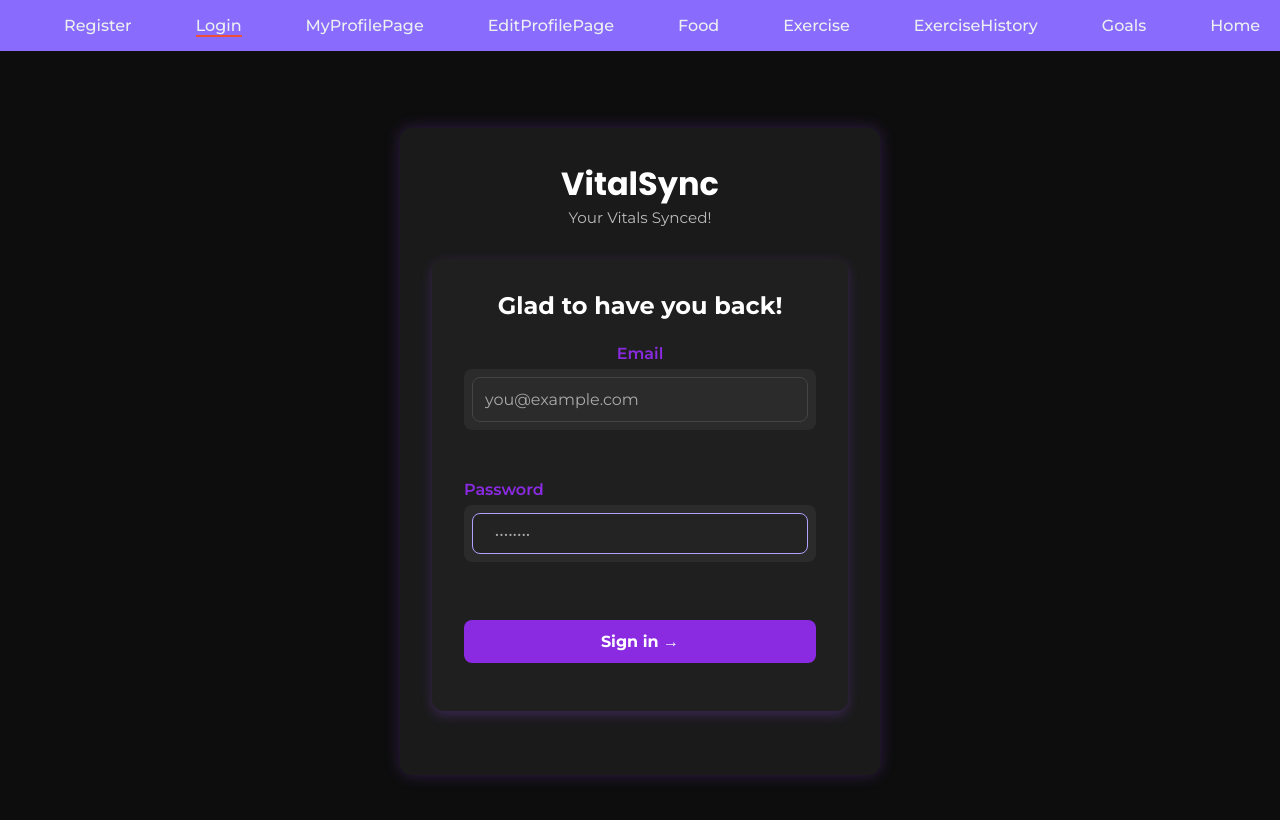
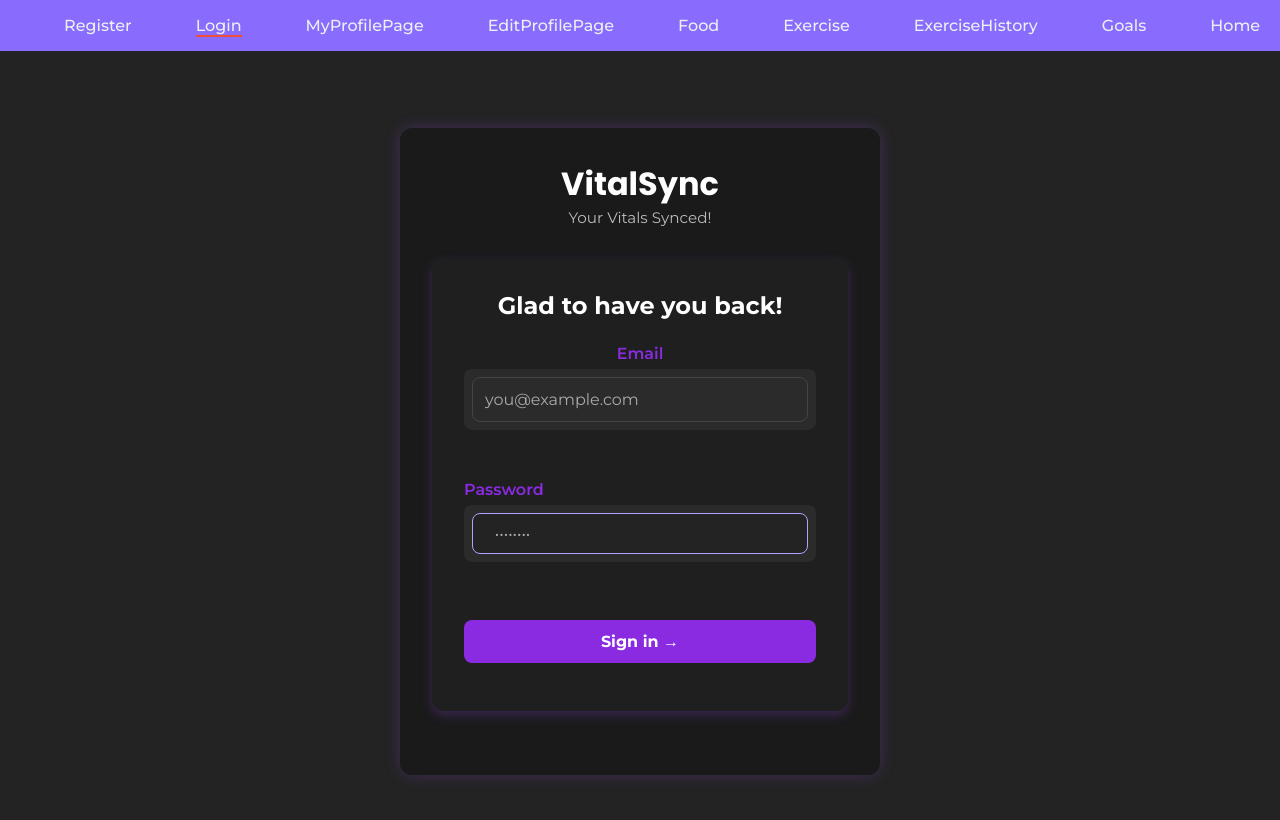
Before and after one commit to esmeaa/VitalSync-frontend, a React (Create React App) app in the folder frontend/: page /AuthPage in a window 1280 px wide. Shown: the top 820 px of the page. Built offline with nearby package versions, Linux system fonts and the light colour scheme.

Commit message:
changed launched page background

```diff
--- a/frontend/src/pages/AuthPage.css
+++ b/frontend/src/pages/AuthPage.css
@@ -7,7 +7,7 @@
 
 body {
   font-family: 'Segoe UI', Tahoma, Geneva, Verdana, sans-serif;
-  background-color: #0d0d0d;
+  background-color: #232323;
   color: white;
 }
 
@@ -16,7 +16,7 @@ body {
   display: flex;
   flex-direction: column;
   min-height: 100vh;
-  background-color: #0d0d0d;
+  background-color: #232323;
 }
 
 /* Form Column */
--- a/frontend/src/pages/home.css
+++ b/frontend/src/pages/home.css
@@ -5,7 +5,7 @@
   --primary-dark: #9d6ddd;
   --secondary-color: hsl(3, 100%, 69%);
   --accent-color: #03dac6;
-  --dark-bg: #121212;
+  --dark-bg: #232323;
   --card-bg: #1e1e1e;
   --card-hover: #2d2d2d;
   --text-primary: #ffffff;
```
